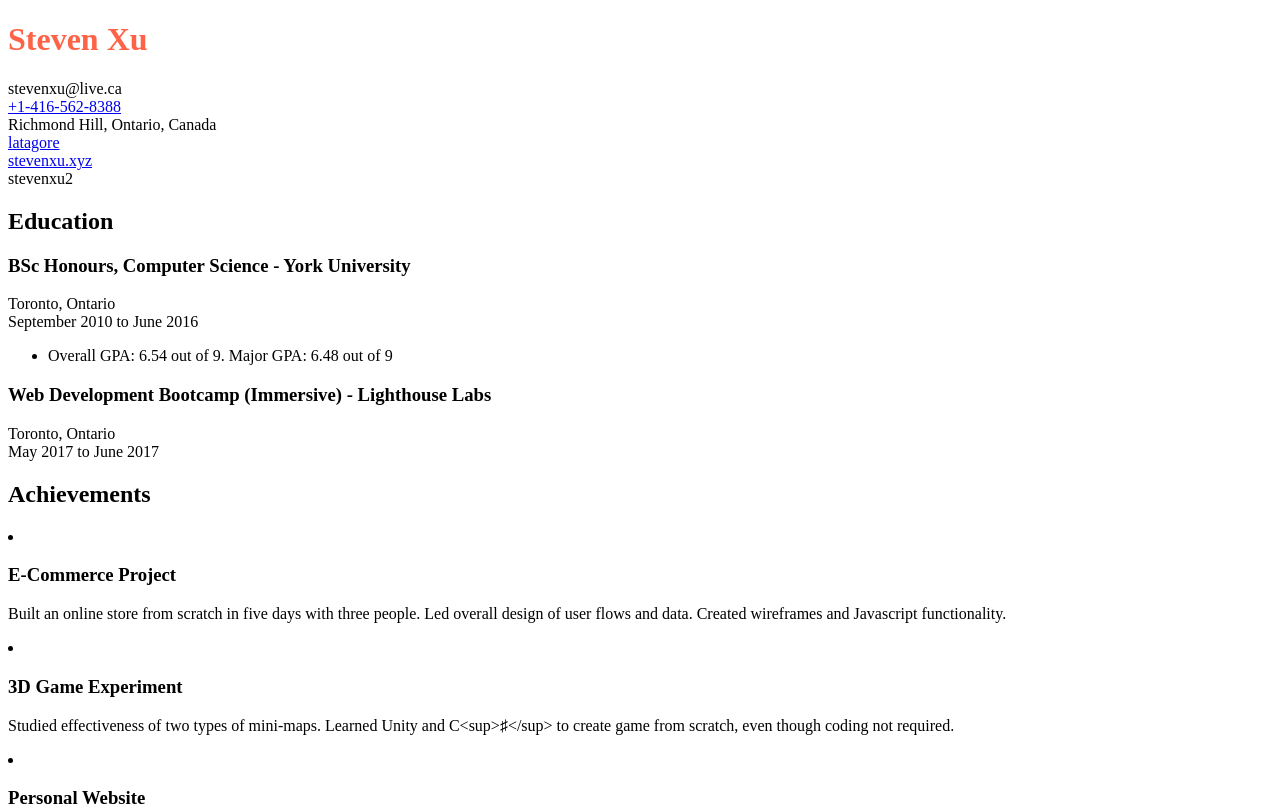
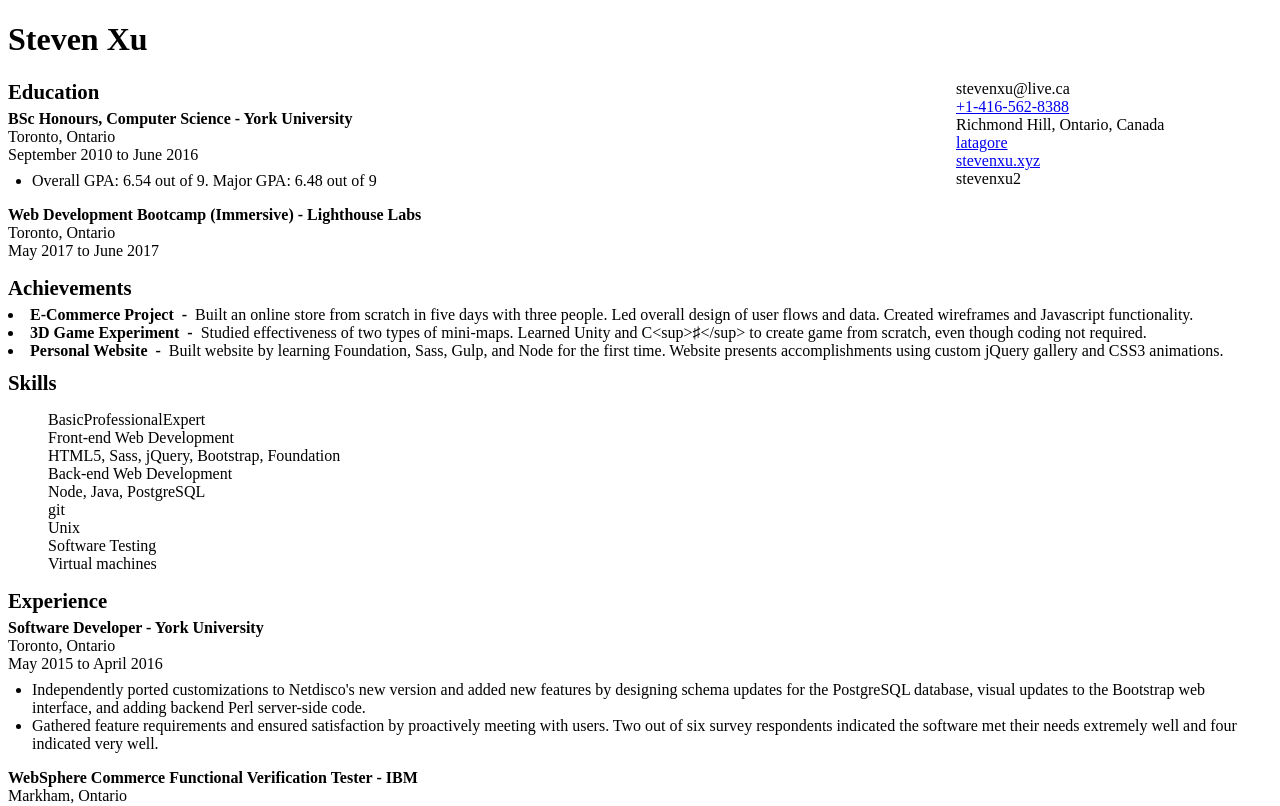
Before and after one commit to latagore/Resume, a React app: page / in a window 1280 px wide. Shown: the top 806 px of the page. Built offline with nearby package versions, Linux system fonts and the light colour scheme.

Commit message:
add light formatting

```diff
--- a/src/App.jsx
+++ b/src/App.jsx
@@ -11,7 +11,7 @@ const Header = ({data}) => {
 const Aside = ({data}) => {
   const c = data.contact;
   return (
-    <aside className="sidebar">
+    <aside className="aside">
       <div className="email">{c.email}</div>
       <div className="phone"><a href={`tel:${c.phone}`}>{c.phone}</a></div>
       <div className="address">{c.address}</div>
@@ -24,7 +24,7 @@ const Aside = ({data}) => {
 
 const Experience = ({data}) => {
   return (
-    <div>
+    <div className="info-block">
       <h3 className="heading">{data.title} - {data.organization}</h3>
       <div className="location">{data.location}</div>
       <div className="date">{data.startDate} to {data.endDate}</div>
@@ -41,7 +41,7 @@ const Experience = ({data}) => {
 
 const Education = ({data}) => {
   return (
-    <div>
+    <div className="info-block">
       <h3 className="heading">{data.title} - {data.organization}</h3>
       <div className="location">{data.location}</div>
       <div className="date">{data.startDate} to {data.endDate}</div>
@@ -89,7 +89,7 @@ const SkillGraph = ({skills}) => {
           {
             skills.map(
               (skill, key) => (
-                <div key={key} className="bar-{skill.strength * 10}">
+                <div key={key} className={`bar-${skill.strength * 10}`}>
                   <div>{skill.name}</div>
                   {skill.subskills && <div className="subskills">{skill.subskills.join(", ")}</div>}
                 </div>
--- a/styles/home.scss
+++ b/styles/home.scss
@@ -1,3 +1,43 @@
-h1 {
-  color: tomato;
+h2 {
+  font-size: 130%;
+  font-weight: bold;
+  margin-top: 0.5em;
+  margin-bottom: 0.3em;
 }
+
+h3 {
+  font-size: 100%;
+  font-weight: bold;
+  margin: 0;
+}
+
+ul {
+  margin: 0.5em;
+  padding-left: 1em;
+}
+
+.info-block {
+  margin-bottom: 1em;
+}
+
+.achievements {
+  li {
+    h3 {
+      display: inline;
+      &::after {
+        content: "-";
+        display: inline-block;
+        padding-left: 0.5em;
+        padding-right: 0.5em;
+      }
+    }
+    p {
+      display: inline;
+    }
+  }
+}
+
+.aside {
+  float: right;
+  width: 25%;
+}
```
